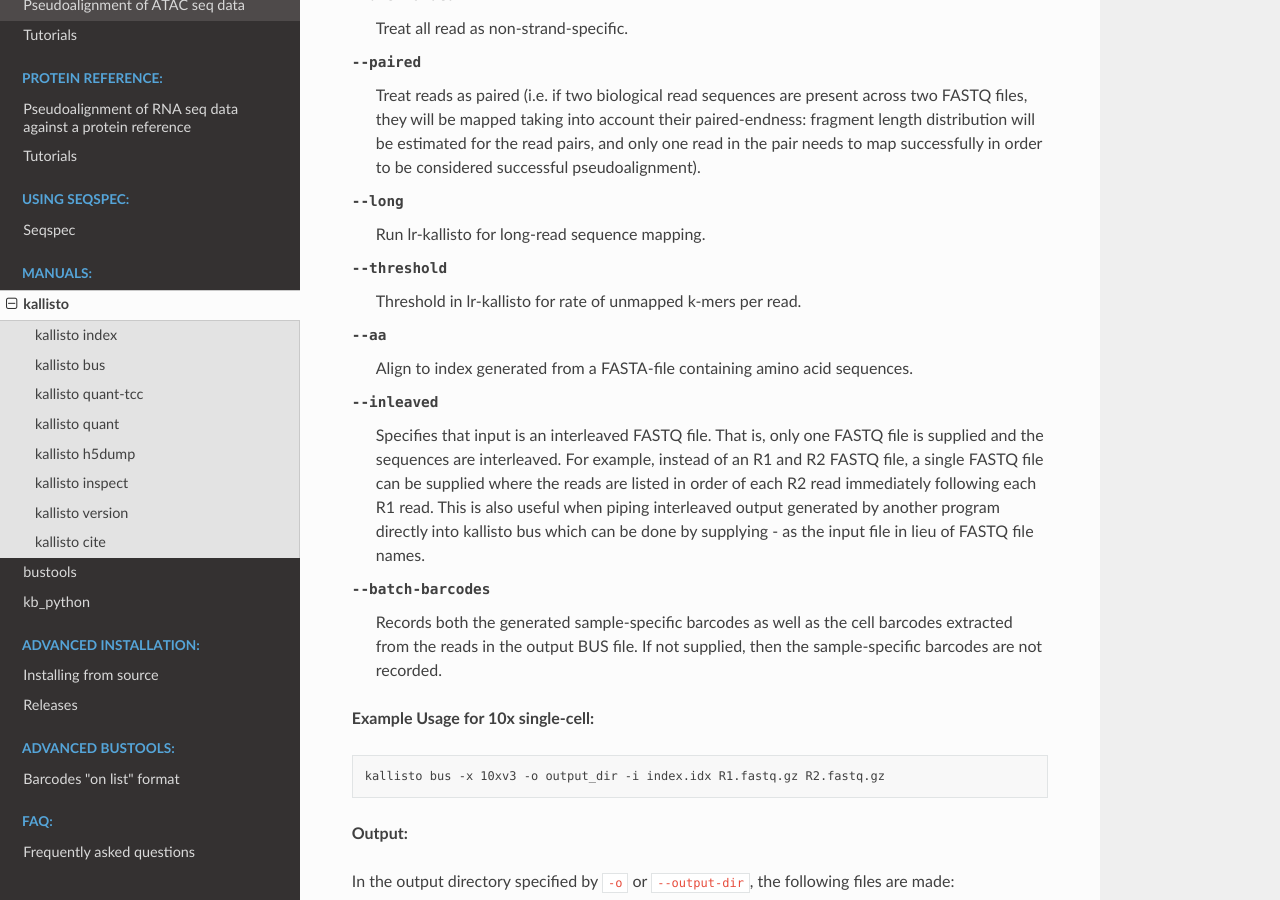
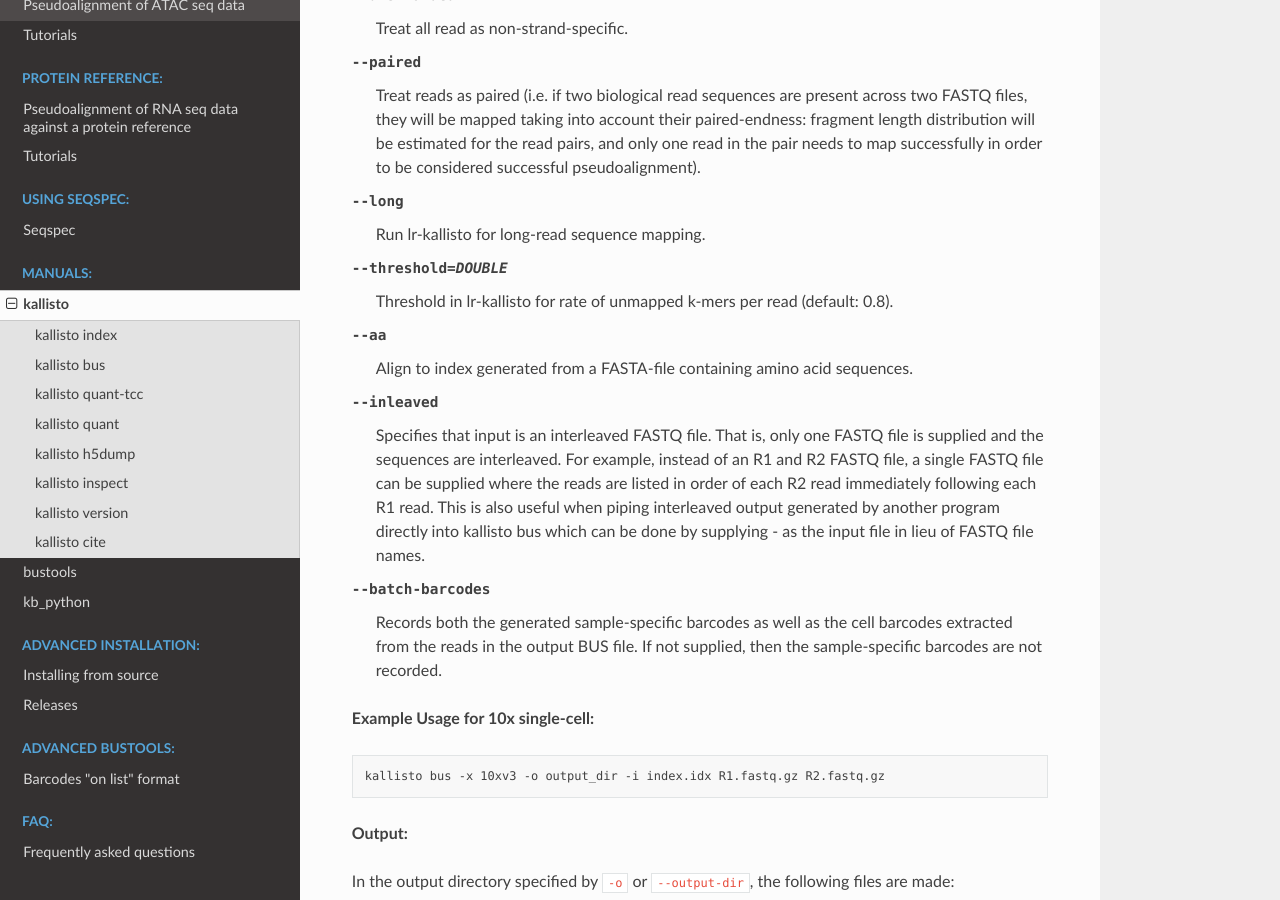
Before and after one commit to pachterlab/kb_docs, a Sphinx documentation site: the page built from docs/source/manuals/kallisto.rst, in a window 1280 px wide and 900 px high, scrolled down 2982 px. Built offline with Sphinx 7.4.7 and the Read the Docs theme 3.1.0, drawn with Linux system fonts in a browser that asks for light colours; some of the changed text lies outside the part shown.

Commit message:
Update kallisto.rst

```diff
--- a/docs/source/manuals/kallisto.rst
+++ b/docs/source/manuals/kallisto.rst
@@ -94,7 +94,7 @@ Generate BUS files for single-cell data.
 
 --long  Run lr-kallisto for long-read sequence mapping.
 
---threshold  Threshold in lr-kallisto for rate of unmapped k-mers per read.
+--threshold=DOUBLE  Threshold in lr-kallisto for rate of unmapped k-mers per read (default: 0.8).
 
 --aa  Align to index generated from a FASTA-file containing amino acid sequences.
 
```
Also changed, not shown: other parts of docs/source/manuals/kallisto.rst (+1 -1 lines).
